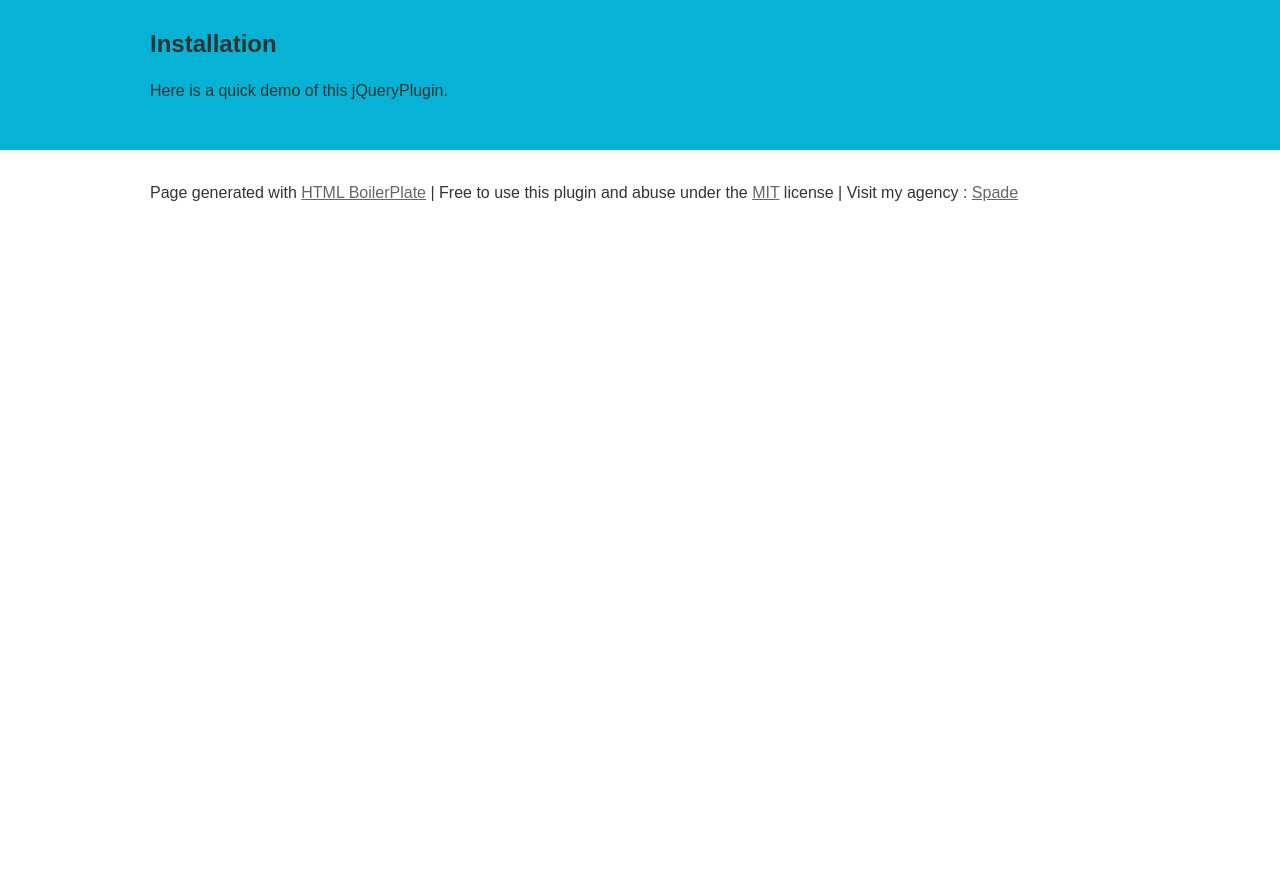
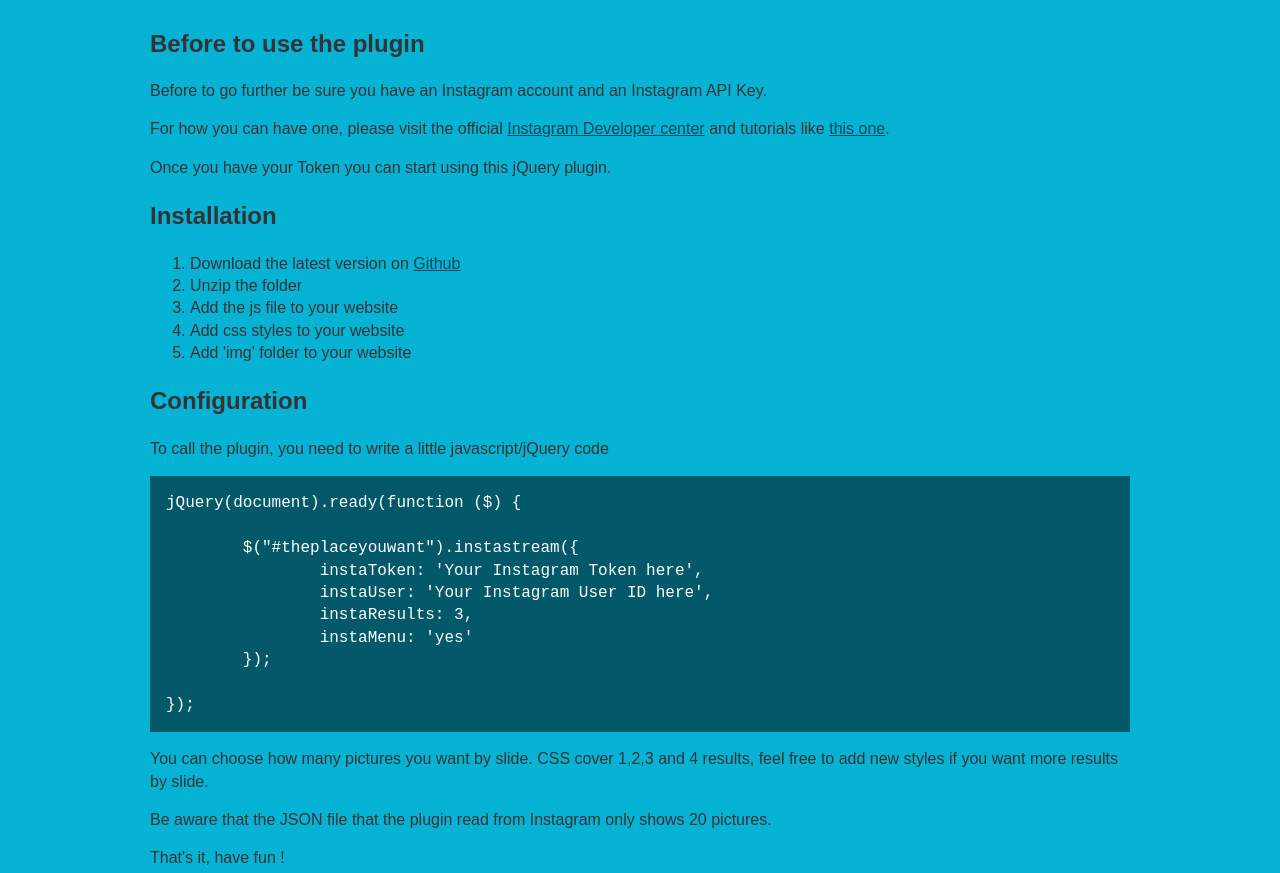
Before and after one commit to exibit/Instastream, a plain HTML site: page index.html in a window 1280 px wide. Shown: the part 580-1453 px from the top of the page. Before the commit the page ends 817 px from the top, so only its background shows below. Drawn offline with nearby package versions, Linux system fonts and the light colour scheme; a script that the page names is missing.

Commit message:
meu yes/no

```diff
--- a/css/main.css
+++ b/css/main.css
@@ -65,14 +65,21 @@ body > header{margin:0;padding:2em 0;}
 body > footer{margin:0;padding:2em 0;}
 
 h1{font-size: 4em;line-height: 1em;}
-a{color:#666;}
-pre{background-color: #666;padding:2em;}
+a{color:rgba(0,0,0,.6);}
 
 #main{background-color: #06B3D5;color:#333;padding:2em 0;border-top:1.2em solid #333;}
 #demo1{margin-bottom: 30px;min-height: 200px;}
 
 
-
+pre {
+	white-space: pre-wrap;
+	white-space: -moz-pre-wrap;
+	white-space: -o-pre-wrap;
+	word-wrap: break-word;
+	background-color: rgba(0,0,0,.5);
+	color:#fff;
+	padding:1em;
+}
 
 
 /* ==========================================================================
--- a/index.html
+++ b/index.html
@@ -29,8 +29,40 @@
         </section>
 
         <section id="main-content-installation" class="wrapper">
-        	<h2>Installation</h2>
-        	<p>Here is a quick demo of this jQueryPlugin.</p>
+        	<h2>Before to use the plugin</h2>
+					<p>Before to go further be sure you have an Instagram account and an Instagram API Key.</p>
+					<p>For how you can have one, please visit the official <a href="http://instagram.com/developer/">Instagram Developer center</a> and tutorials like <a href="https://github.com/macuenca/Instagram-PHP-API">this one</a>.</p>
+
+					Once you have your Token you can start using this jQuery plugin.
+					<h2>Installation</h2>
+					<ol>
+						<li>Download the latest version on <a href="https://github.com/exibit/Instastream">Github</a></li>
+						<li>Unzip the folder</li>
+						<li>Add the js file to your website </li>
+						<li>Add css styles to your website </li>
+						<li>Add 'img' folder to your website </li>
+					</ol>
+
+					<h2>Configuration</h2>
+					<p>To call the plugin, you need to write a little javascript/jQuery code</p>
+
+					<pre><code>jQuery(document).ready(function ($) {
+
+	$("#theplaceyouwant").instastream({
+		instaToken: 'Your Instagram Token here',
+		instaUser: 'Your Instagram User ID here',
+		instaResults: 3,
+		instaMenu: 'yes'
+	});
+
+});</code></pre>
+
+					<p>You can choose how many pictures you want by slide. CSS cover 1,2,3 and 4 results, feel free to add new styles if you want more results by slide.</p>
+
+					<p>Be aware that the JSON file that the plugin read from Instagram only shows 20 pictures.</p>
+
+					<p>That's it, have fun !</p>
+
         </section>
 
         </div>
--- a/js/main.js
+++ b/js/main.js
@@ -1,6 +1,6 @@
 jQuery(document).ready(function ($) {
 
-	/* INSTASTREAM DEMO 1 */
+	/* INSTASTREAM DEMO */
   $("#demo1").instastream({
 		instaToken: '1011689.764d34f.25312ac794bf41f5b7c3d2f3385ce17e',
 		instaUser: '1011689',
@@ -8,6 +8,4 @@ jQuery(document).ready(function ($) {
 		instaMenu: 'yes'
 	});
 
-
-
 });
```
Also changed, not shown: img/reflect.png, js/vendor/jquery.instastream.js.
